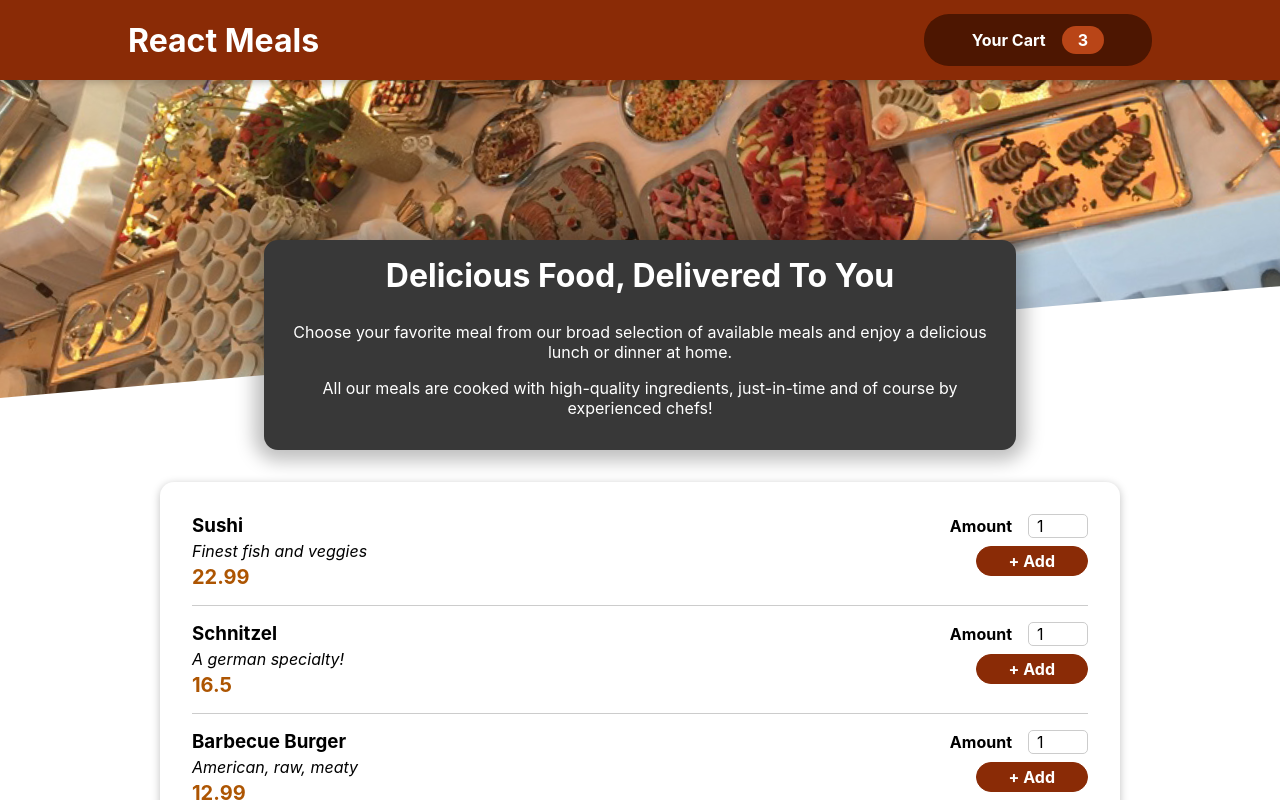
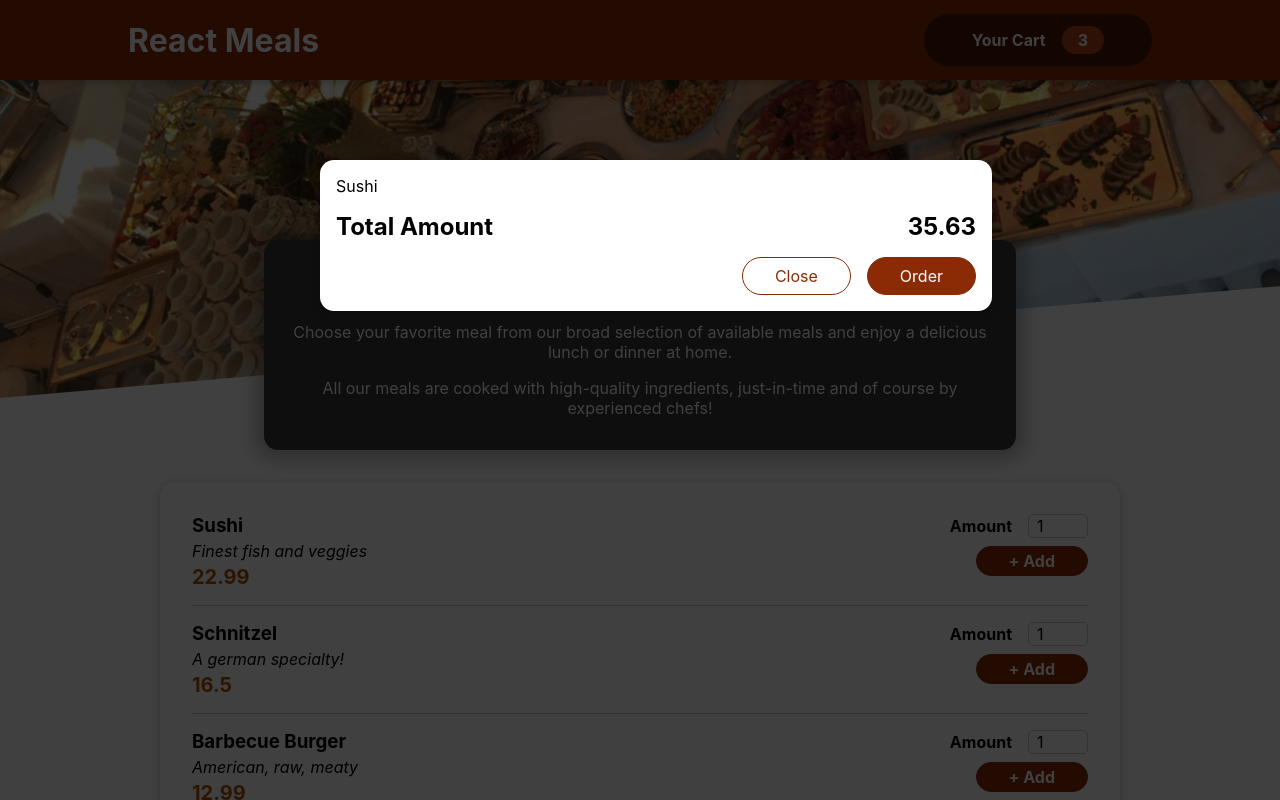
Before and after one commit to ayatullah-ayat/f-o-app, a React (Create React App) app: page / in a window 1280 px wide. Shown: the top 800 px of the page. Built offline with nearby package versions, Linux system fonts and the light colour scheme.

Commit message:
cart modal added

```diff
--- a/public/index.html
+++ b/public/index.html
@@ -28,6 +28,7 @@
   </head>
   <body>
     <noscript>You need to enable JavaScript to run this app.</noscript>
+    <div id="overlays"></div>
     <div id="root"></div>
     <!--
       This HTML file is a template.
--- a/src/App.js
+++ b/src/App.js
@@ -4,11 +4,13 @@
 import Meals from "./components/Meals/Meals";
 
 import './App.css';
+import Cart from "./components/Cart/Cart";
 
 
 function App() {
   return (
     <Fragment>
+      <Cart />
       <Header />
       <Meals />
     </Fragment>
--- /dev/null
+++ b/src/components/Cart/Cart.js
@@ -0,0 +1,26 @@
+import Modal from '../UI/Modal';
+import classes from './Cart.module.css';
+
+
+const Cart = props => {
+
+    const cartItems = <ul className={classes['cart-items']}>{[
+                                {id: 'c1', name: 'Sushi', amount: 2, price: 12.99}
+                            ].map(item => <li>{item.name}</li>)}
+                        </ul>;
+
+    return(
+        <Modal>
+            {cartItems}
+            <div className={classes.total}>
+                <span>Total Amount</span>
+                <span>35.63</span>
+            </div>
+            <div className={classes.actions}>
+                <button className={classes['button--alt']}>Close</button>
+                <button className={classes.button}>Order</button>
+            </div>
+        </Modal>
+    )
+}
+export default Cart;
--- /dev/null
+++ b/src/components/Cart/Cart.module.css
@@ -0,0 +1,46 @@
+.cart-items {
+    list-style: none;
+    margin: 0;
+    padding: 0;
+    max-height: 20rem;
+    overflow: auto;
+  }
+
+  .total {
+    display: flex;
+    justify-content: space-between;
+    align-items: center;
+    font-weight: bold;
+    font-size: 1.5rem;
+    margin: 1rem 0;
+  }
+
+  .actions {
+    text-align: right;
+  }
+
+  .actions button {
+    font: inherit;
+    cursor: pointer;
+    background-color: transparent;
+    border: 1px solid #8a2b06;
+    padding: 0.5rem 2rem;
+    border-radius: 25px;
+    margin-left: 1rem;
+  }
+
+  .actions button:hover,
+  .actions button:active {
+    background-color: #5a1a01;
+    border-color: #5a1a01;
+    color: white;
+  }
+
+  .actions .button--alt {
+    color: #8a2b06;
+  }
+
+  .actions .button {
+    background-color: #8a2b06;
+    color: white;
+  }
--- /dev/null
+++ b/src/components/UI/Modal.js
@@ -0,0 +1,25 @@
+import { Fragment } from 'react';
+import classes from './Modal.module.css';
+
+import ReactDOM from "react-dom";
+
+const BackDrop = props => {
+    return <div className={classes.backdrop}></div>
+}
+
+const ModalOverlay = props => {
+    return <div className={classes.modal}>
+        <div className={classes.content}>{props.children}</div>
+    </div>
+}
+
+const Modal = props => {
+
+    const portalEl = document.getElementById('overlays');
+    return <Fragment>
+        {ReactDOM.createPortal(<BackDrop />, portalEl)}
+        {ReactDOM.createPortal(<ModalOverlay>{props.children}</ModalOverlay>, portalEl)}
+    </Fragment>
+}
+
+export default Modal;
--- /dev/null
+++ b/src/components/UI/Modal.module.css
@@ -0,0 +1,40 @@
+.backdrop {
+    position: fixed;
+    top: 0;
+    left: 0;
+    width: 100%;
+    height: 100vh;
+    z-index: 20;
+    background-color: rgba(0, 0, 0, 0.75);
+  }
+
+  .modal {
+    position: fixed;
+    top: 20vh;
+    left: 5%;
+    width: 90%;
+    background-color: white;
+    padding: 1rem;
+    border-radius: 14px;
+    box-shadow: 0 2px 8px rgba(0, 0, 0, 0.25);
+    z-index: 30;
+    animation: slide-down 300ms ease-out forwards;
+  }
+
+  @media (min-width: 768px) {
+    .modal {
+      width: 40rem;
+      left: calc(50% - 20rem);
+    }
+  }
+
+  @keyframes slide-down {
+    from {
+      opacity: 0;
+      transform: translateY(-3rem);
+    }
+    to {
+      opacity: 1;
+      transform: translateY(0);
+    }
+  }
```
